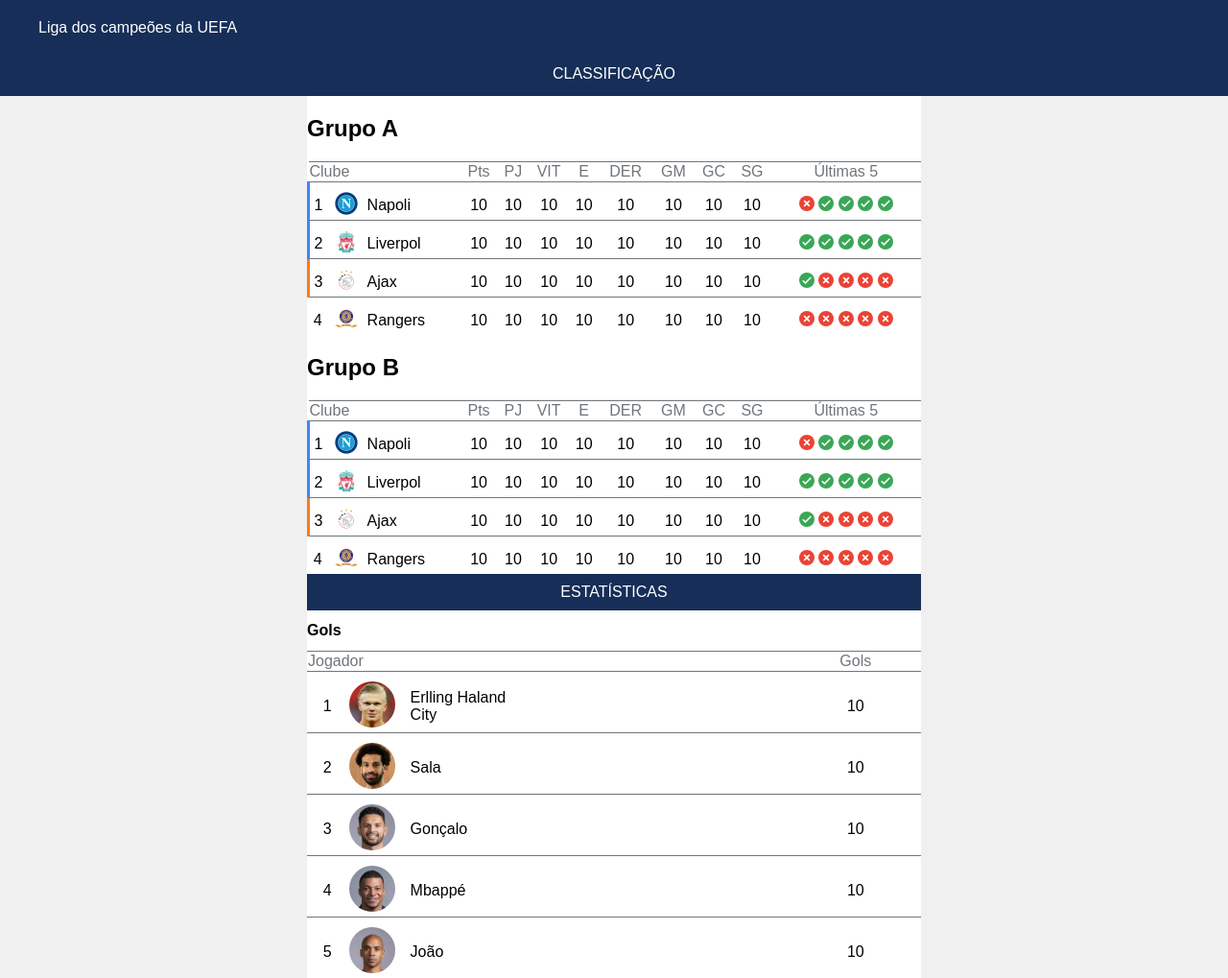
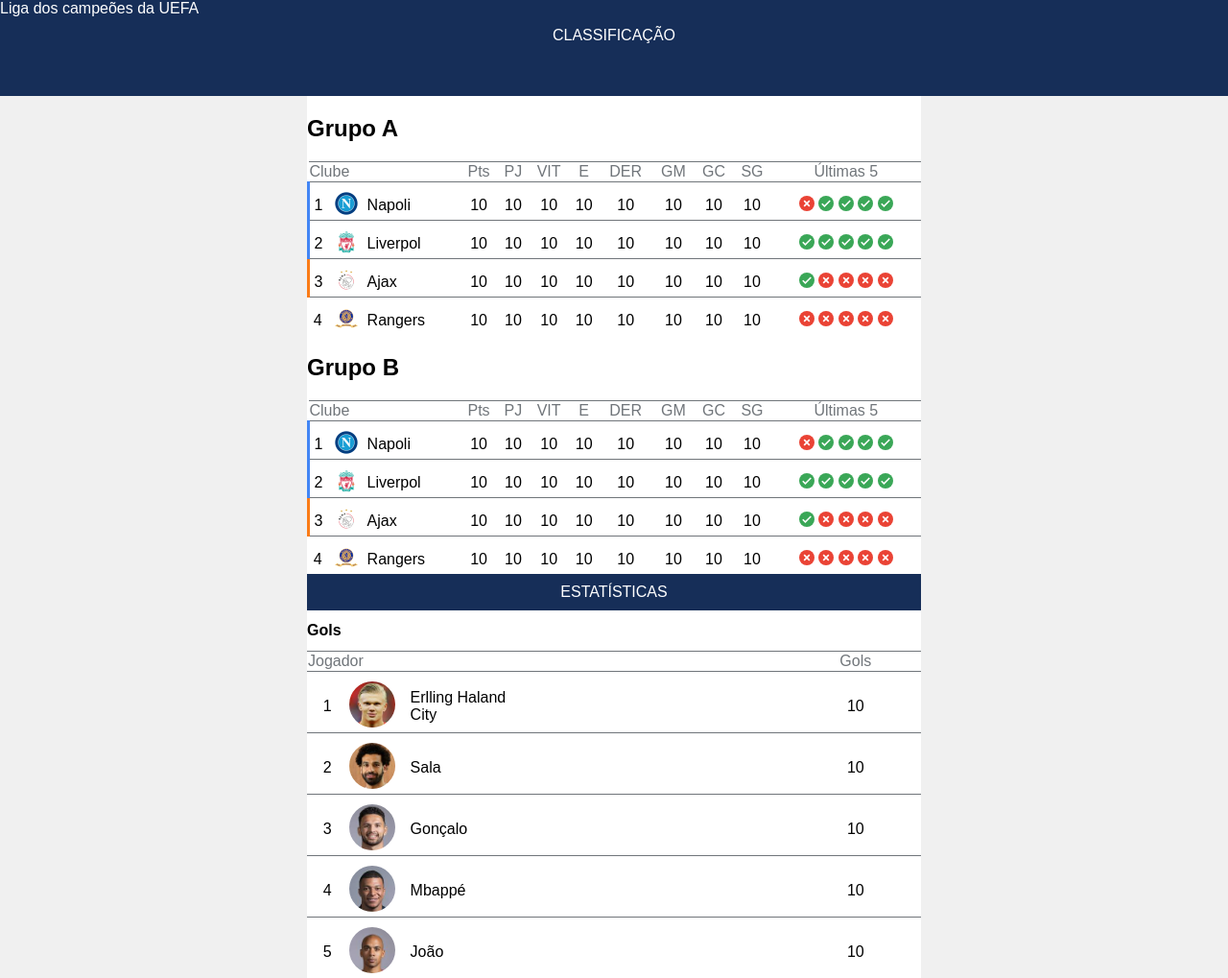
Before and after one commit to julianomatos/Tabela-Champions, a plain HTML site: page index.html in a window 1280 px wide. Shown: the whole page at 96% size. Drawn offline with Linux system fonts and the light colour scheme.

Commit message:
Update style.css

```diff
--- a/style.css
+++ b/style.css
@@ -15,7 +15,7 @@ header{
 
 }
 header h1{
-    padding: 20px 40px;
+    /* padding: 20px 40px; */
     font-size: 16px;
     font-weight: normal;
 }
```
